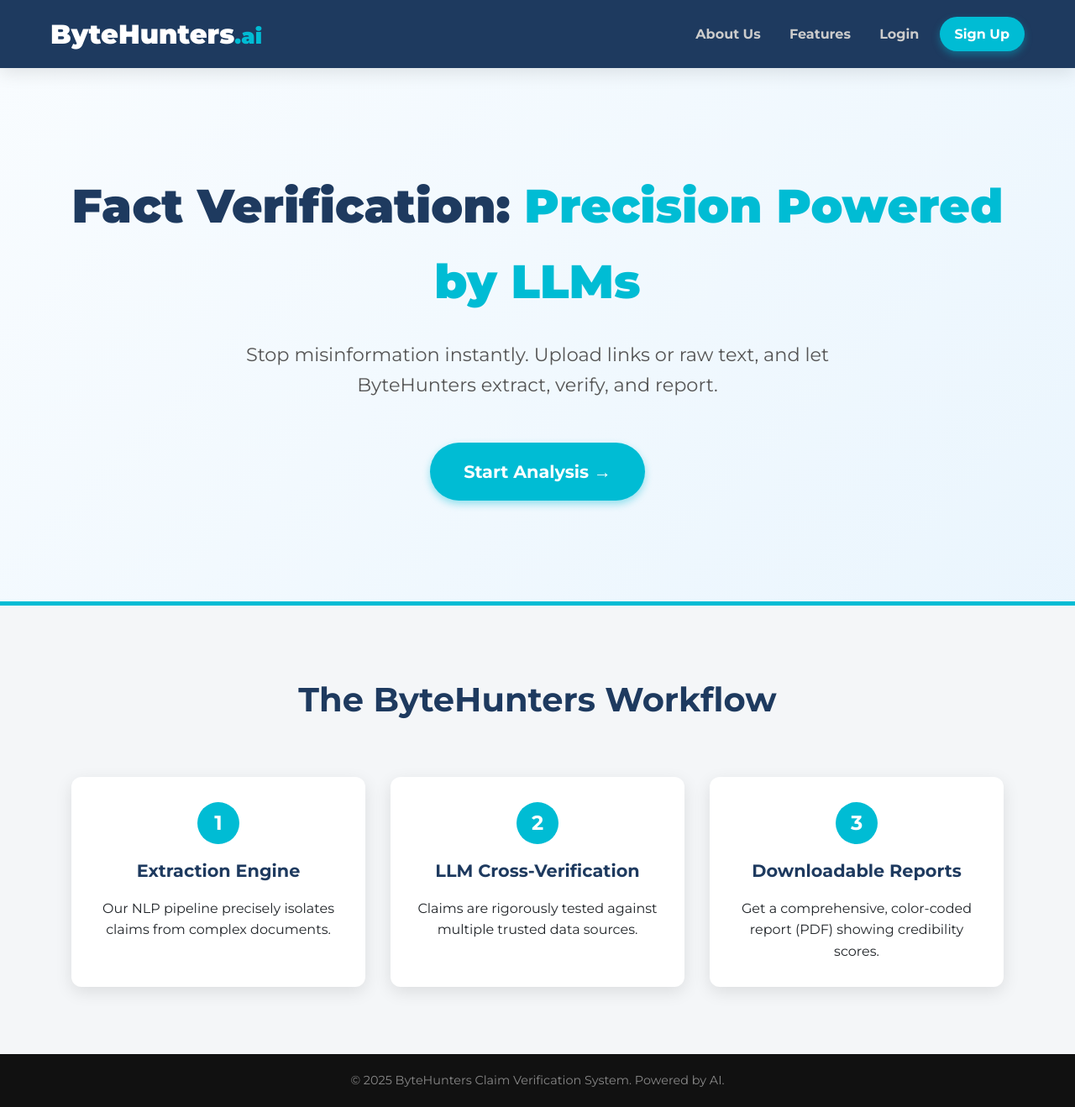
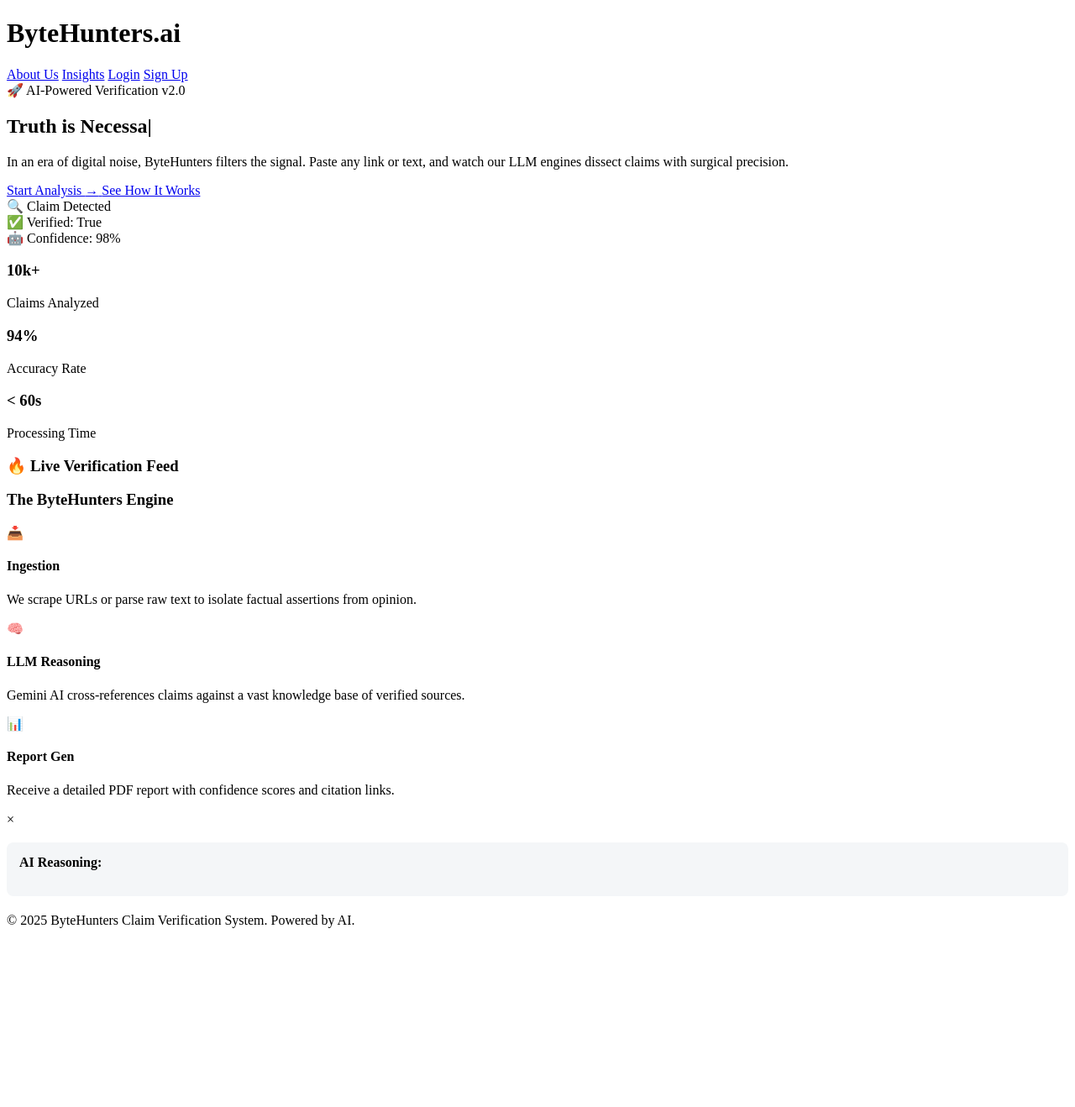
Before and after one commit to ASHISHAVHAD/ByteHunters, a Flask app: page / in a window 1280 px wide. Shown: the whole page at 84% size. After the commit the page ends 1105 px from the top, so only its background shows below. Run offline with Flask 3, Linux system fonts and the light colour scheme; data that the repository does not hold is empty; some libraries are stand-ins or nearby versions.

Commit message:
Some changes

```diff
--- a/Flask/app.py
+++ b/Flask/app.py
@@ -43,7 +43,40 @@ def load_user(user_id):
 
 @app.route('/')
 def home():
-    return render_template("index.html")
+    # Fetch last 10 reports
+    cursor = mysql.connection.cursor(MySQLdb.cursors.DictCursor)
+    cursor.execute("SELECT json_result, created_at FROM verification_history ORDER BY created_at DESC LIMIT 10")
+    recent_reports = cursor.fetchall()
+    cursor.close()
+
+    recent_claims = []
+    for report in recent_reports:
+        try:
+            # Parse JSON if it's stored as a string
+            data = report['json_result']
+            if isinstance(data, str):
+                data = json.loads(data)
+
+            # Check if claims exist
+            if data.get('claims') and isinstance(data['claims'], list):
+                # --- CHANGE IS HERE: Select up to the first 5 claims ---
+                top_claims = data['claims'][:5]
+
+                for claim in top_claims:
+                    recent_claims.append({
+                        'text': claim.get('claim_text'),
+                        'validity': claim.get('claim_validity'),
+                        'reasoning': claim.get('reasoning'),
+                        'confidence': claim.get('confidence'),
+                        'sources': claim.get('sources_cited', []),
+                        'date': report['created_at']
+                    })
+
+        except Exception as e:
+            print(f"Error parsing report: {e}")
+            continue
+
+    return render_template("index.html", recent_claims=recent_claims)
 
 @app.route('/signup', methods=['GET', 'POST'])
 def signup():
@@ -186,5 +219,72 @@ def delete_result(report_id):
 def about():
     return render_template("about.html")
 
+@app.route('/insights')
+def insights():
+    cursor = mysql.connection.cursor(MySQLdb.cursors.DictCursor)
+
+    # 1. Fetch all historical data (LIMIT to last 1000 for performance if needed)
+    cursor.execute("SELECT json_result, created_at FROM verification_history")
+    rows = cursor.fetchall()
+    cursor.close()
+
+    # 2. Process Data
+    total_claims = 0
+    validity_counts = {'True': 0, 'False': 0, 'Uncertain': 0}
+    category_stats = {} # {'Health': {'True': 5, 'False': 10}, ...}
+    scatter_data = []   # [{'x': confidence, 'y': avg_source_credibility, 'r': 5}]
+
+    for row in rows:
+        try:
+            data = row['json_result']
+            if isinstance(data, str):
+                data = json.loads(data)
+
+            claims = data.get('claims', [])
+            for claim in claims:
+                total_claims += 1
+
+                # A. Validity Counts
+                val = claim.get('claim_validity', 'Uncertain')
+                if val in validity_counts:
+                    validity_counts[val] += 1
+
+                # B. Category Stats
+                cat = claim.get('category', 'General').capitalize()
+                if cat not in category_stats:
+                    category_stats[cat] = {'True': 0, 'False': 0, 'Uncertain': 0}
+                if val in category_stats[cat]:
+                    category_stats[cat][val] += 1
+
+                # C. Scatter Data (Confidence vs Source Credibility)
+                sources = claim.get('sources_cited', [])
+                if sources:
+                    # Calculate average credibility of sources for this claim
+                    avg_cred = sum([s.get('source_credibility', 0) for s in sources]) / len(sources)
+                    scatter_data.append({
+                        'x': claim.get('confidence', 0),
+                        'y': int(avg_cred),
+                        'val': val # To color code dots
+                    })
+
+        except Exception as e:
+            continue
+
+    # Prepare Category Data for Chart.js (Top 5 categories)
+    # Sort categories by total activity
+    sorted_cats = sorted(category_stats.keys(), key=lambda k: sum(category_stats[k].values()), reverse=True)[:5]
+    cat_labels = sorted_cats
+    cat_true = [category_stats[k]['True'] for k in sorted_cats]
+    cat_false = [category_stats[k]['False'] for k in sorted_cats]
+
+    stats = {
+        'total': total_claims,
+        'validity': validity_counts,
+        'categories': {'labels': cat_labels, 'true': cat_true, 'false': cat_false},
+        'scatter': scatter_data
+    }
+
+    return render_template('insights.html', stats=stats)
+
 if __name__ == "__main__":
     app.run(debug=True)
--- a/Flask/static/css/style.css
+++ /dev/null
@@ -1,448 +0,0 @@
-:root {
-    --primary-color: #00bcd4;
-    --accent-color: #ff9800;
-    --background-light: #f4f6f8;
-    --background-dark: #1e3a5f;
-    --text-dark: #212529;
-    --text-light: #fff;
-    --shadow: 0 6px 20px rgba(0, 0, 0, 0.1);
-}
-
-* {
-    margin: 0;
-    padding: 0;
-    box-sizing: border-box;
-}
-
-body {
-    font-family: 'Montserrat', sans-serif;
-    line-height: 1.6;
-    color: var(--text-dark);
-    background-color: var(--background-light);
-}
-
-.container {
-    max-width: 1200px;
-    margin: 0 auto;
-    padding: 0 20px;
-}
-
-section {
-    padding: 80px 0;
-}
-
-.header {
-    background: var(--background-dark);
-    box-shadow: var(--shadow);
-    padding: 15px 0;
-    position: sticky;
-    top: 0;
-    z-index: 100;
-}
-
-.logo {
-    color: var(--text-light);
-    font-size: 2em;
-    font-weight: 900;
-}
-
-.logo-dot {
-    color: var(--primary-color);
-    font-weight: 900;
-    font-size: 0.8em;
-}
-
-.header .container {
-    display: flex;
-    justify-content: space-between;
-    align-items: center;
-}
-
-.header nav a {
-    text-decoration: none;
-    color: #ccc;
-    margin-left: 30px;
-    transition: color 0.3s;
-    font-weight: 600;
-}
-
-.header nav a:hover {
-    color: var(--primary-color);
-}
-
-.cta-button {
-    display: inline-block;
-    padding: 12px 25px;
-    background-color: var(--primary-color);
-    color: var(--text-light) !important;
-    text-decoration: none;
-    border-radius: 50px;
-    font-weight: 700;
-    transition: all 0.3s ease;
-    box-shadow: 0 4px 10px rgba(0, 188, 212, 0.4);
-}
-
-.cta-button.nav-button {
-    padding: 8px 18px;
-    margin-left: 20px;
-}
-
-.cta-button.large {
-    padding: 18px 40px;
-    font-size: 1.3em;
-}
-
-.cta-button:hover {
-    background-color: #0097a7;
-    transform: translateY(-3px);
-    box-shadow: 0 8px 15px rgba(0, 188, 212, 0.6);
-}
-
-/* --- Hero Section --- */
-
-@keyframes gradientAnimation {
-    0% { background-position: 0% 50%; }
-    50% { background-position: 100% 50%; }
-    100% { background-position: 0% 50%; }
-}
-
-.hero {
-    background: linear-gradient(-45deg, #e3f2fd, #ffffff, #e0f7fa);
-    background-size: 400% 400%;
-    animation: gradientAnimation 15s ease infinite;
-    text-align: center;
-    padding: 120px 0;
-    border-bottom: 5px solid var(--primary-color);
-}
-
-.hero h2 {
-    font-size: 3.5em;
-    color: var(--background-dark);
-    margin-bottom: 25px;
-    font-weight: 900;
-}
-
-.highlight {
-    color: var(--primary-color);
-}
-
-.hero .subtitle {
-    font-size: 1.4em;
-    color: #555;
-    max-width: 800px;
-    margin: 0 auto 50px;
-}
-
-.tiny-text {
-    margin-top: 20px;
-    font-style: italic;
-    color: #777;
-}
-
-
-.features-section h3 {
-    text-align: center;
-    font-size: 2.5em;
-    margin-bottom: 60px;
-    color: var(--background-dark);
-}
-
-.feature-grid {
-    display: flex;
-    gap: 30px;
-    justify-content: center;
-}
-
-.feature-card {
-    flex: 1;
-    max-width: 350px;
-    padding: 30px;
-    border-radius: 12px;
-    background: var(--text-light);
-    box-shadow: var(--shadow);
-    text-align: center;
-    transition: transform 0.4s ease, box-shadow 0.4s ease;
-}
-
-.feature-card:hover {
-    transform: translateY(-10px);
-    box-shadow: 0 15px 30px rgba(0, 0, 0, 0.15);
-}
-
-.icon-circle {
-    display: inline-block;
-    width: 50px;
-    height: 50px;
-    line-height: 50px;
-    border-radius: 50%;
-    background: var(--primary-color);
-    color: var(--text-light);
-    font-size: 1.5em;
-    font-weight: bold;
-    margin-bottom: 15px;
-}
-
-.feature-card h4 {
-    margin-bottom: 15px;
-    color: var(--background-dark);
-    font-size: 1.3em;
-}
-
-
-.tech-stack-section {
-    background-color: var(--background-dark);
-    color: var(--text-light);
-    text-align: center;
-}
-
-.tech-stack-section h3 {
-    font-size: 2.5em;
-    margin-bottom: 60px;
-    color: var(--primary-color);
-}
-
-.tech-grid {
-    display: flex;
-    justify-content: center;
-    gap: 40px;
-}
-
-.tech-item {
-    flex: 1;
-    max-width: 300px;
-    padding: 20px;
-    border: 1px solid rgba(255, 255, 255, 0.2);
-    border-radius: 8px;
-    transition: background-color 0.3s;
-}
-
-.tech-item h4 {
-    color: var(--accent-color);
-    margin-bottom: 10px;
-    font-family: 'Roboto Mono', monospace; /* Monospace font for tech feel */
-}
-
-.tech-item:hover {
-    background-color: rgba(0, 188, 212, 0.1);
-}
-
-.final-cta {
-    text-align: center;
-    padding: 100px 0;
-}
-
-.final-cta h3 {
-    font-size: 2.5em;
-    margin-bottom: 15px;
-    color: var(--background-dark);
-}
-
-.final-cta p {
-    font-size: 1.2em;
-    margin-bottom: 30px;
-    color: #555;
-}
-
-@keyframes bounce {
-    0%, 20%, 50%, 80%, 100% { transform: translateY(0); }
-    40% { transform: translateY(-10px); }
-    60% { transform: translateY(-5px); }
-}
-
-.bounce-animation {
-    animation: bounce 2s ease-in-out 3;
-}
-
-.scroll-reveal {
-    opacity: 0;
-    transform: translateY(20px);
-    transition: opacity 0.6s ease-out, transform 0.6s ease-out;
-}
-
-.scroll-reveal.scrolled {
-    opacity: 1;
-    transform: translateY(0);
-}
-
-.scroll-reveal.delay-1 { transition-delay: 0.1s; }
-.scroll-reveal.delay-2 { transition-delay: 0.2s; }
-.scroll-reveal.delay-3 { transition-delay: 0.3s; }
-.scroll-reveal.delay-4 { transition-delay: 0.4s; }
-.scroll-reveal.delay-5 { transition-delay: 0.5s; }
-.scroll-reveal.delay-6 { transition-delay: 0.6s; }
-.scroll-reveal.delay-7 { transition-delay: 0.7s; }
-.scroll-reveal.delay-8 { transition-delay: 0.8s; }
-.scroll-reveal.delay-9 { transition-delay: 0.9s; }
-.scroll-reveal.delay-10 { transition-delay: 1.0s; }
-.scroll-reveal.delay-11 { transition-delay: 0.3s; }
-
-
-.footer {
-    background-color: #111;
-    color: #888;
-    text-align: center;
-    padding: 20px 0;
-    font-size: 0.9em;
-}
-
-@media (max-width: 900px) {
-    .hero h2 {
-        font-size: 2.5em;
-    }
-    .feature-grid, .tech-grid {
-        flex-direction: column;
-        gap: 20px;
-    }
-    .feature-card, .tech-item {
-        max-width: 100%;
-    }
-}
-
-.results-wrapper {
-    background-color: #f8f9fa;
-    min-height: 90vh;
-    padding: 60px 0;
-}
-
-.results-header {
-    display: flex;
-    justify-content: space-between;
-    align-items: center;
-    margin-bottom: 40px;
-    flex-wrap: wrap;
-    gap: 20px;
-}
-
-.results-title h2 {
-    font-size: 2.5em;
-    color: var(--background-dark);
-    margin-bottom: 5px;
-}
-
-.results-title p {
-    color: #666;
-}
-
-.action-bar {
-    display: flex;
-    gap: 15px;
-}
-
-.claim-card {
-    background: white;
-    border-radius: 12px;
-    padding: 30px;
-    margin-bottom: 25px;
-    box-shadow: 0 4px 20px rgba(0,0,0,0.05);
-    transition: transform 0.2s ease, box-shadow 0.2s ease;
-    border-left: 6px solid #ccc;
-    position: relative;
-    overflow: hidden;
-}
-
-.claim-card:hover {
-    transform: translateY(-3px);
-    box-shadow: 0 8px 25px rgba(0,0,0,0.1);
-}
-
-.status-True { border-left-color: #2ed573; }
-.status-False { border-left-color: #ff4757; }
-.status-Uncertain { border-left-color: #ffa502; }
-
-.badge {
-    display: inline-block;
-    padding: 6px 12px;
-    border-radius: 50px;
-    color: white;
-    font-weight: 800;
-    font-size: 0.75em;
-    text-transform: uppercase;
-    letter-spacing: 0.5px;
-    margin-bottom: 15px;
-}
-
-.bg-True { background-color: #2ed573; box-shadow: 0 4px 10px rgba(46, 213, 115, 0.3); }
-.bg-False { background-color: #ff4757; box-shadow: 0 4px 10px rgba(255, 71, 87, 0.3); }
-.bg-Uncertain { background-color: #ffa502; box-shadow: 0 4px 10px rgba(255, 165, 2, 0.3); }
-
-
-.claim-text {
-    font-size: 1.4em;
-    font-weight: 700;
-    color: #2d3436;
-    margin-bottom: 15px;
-    line-height: 1.4;
-}
-
-.claim-meta {
-    display: flex;
-    align-items: center;
-    gap: 20px;
-    font-size: 0.9em;
-    color: #636e72;
-    margin-bottom: 20px;
-}
-
-.claim-reasoning {
-    background-color: #f1f2f6;
-    padding: 15px;
-    border-radius: 8px;
-    color: #2d3436;
-    font-style: italic;
-    margin-bottom: 20px;
-    border-left: 3px solid #dfe4ea;
-}
-
-
-.confidence-wrapper {
-    display: flex;
-    align-items: center;
-    gap: 10px;
-}
-
-.progress-track {
-    width: 100px;
-    height: 8px;
-    background-color: #e0e0e0;
-    border-radius: 4px;
-    overflow: hidden;
-}
-
-.progress-fill {
-    height: 100%;
-    background-color: var(--primary-color);
-    border-radius: 4px;
-}
-
-.sources-section {
-    border-top: 1px solid #eee;
-    padding-top: 15px;
-}
-
-.sources-title {
-    font-size: 0.85em;
-    text-transform: uppercase;
-    color: #b2bec3;
-    font-weight: 700;
-    margin-bottom: 10px;
-}
-
-.source-item {
-    font-size: 0.9em;
-    margin-bottom: 5px;
-    display: flex;
-    align-items: center;
-    gap: 8px;
-}
-
-.source-link {
-    color: var(--primary-color);
-    text-decoration: none;
-    font-weight: 600;
-    transition: color 0.2s;
-}
-
-.source-link:hover {
-    color: #008ba3;
-    text-decoration: underline;
-}
--- a/Flask/templates/base.html
+++ b/Flask/templates/base.html
@@ -14,7 +14,7 @@
             <h1 class="logo"><a href="{{ url_for('home') }}" style="text-decoration:none; color:inherit;">ByteHunters<span class="logo-dot">.ai</span></a></h1>
             <nav>
                 <a href="{{ url_for('about') }}">About Us</a>
-                <a href="{{ url_for('home') }}#features">Features</a>
+                <a href="{{ url_for('insights') }}">Insights</a>
 
                 {% if current_user.is_authenticated %}
                     <a href="{{ url_for('dashboard') }}">Dashboard</a>
--- a/Flask/templates/index.html
+++ b/Flask/templates/index.html
@@ -2,41 +2,178 @@
 
 {% block content %}
 
-    <section class="hero">
-        <div class="container">
-            <div class="hero-content">
-                <h2 class="scroll-reveal delay-1">Fact Verification: <span class="highlight">Precision Powered by LLMs</span></h2>
-                <p class="subtitle scroll-reveal delay-2">
-                    Stop misinformation instantly. Upload links or raw text, and let ByteHunters extract, verify, and report.
+<!-- HERO SECTION -->
+<section class="hero-wrapper">
+    <!-- Animated Background Blobs -->
+    <div class="blob blob-1"></div>
+    <div class="blob blob-2"></div>
+    <div class="blob blob-3"></div>
+    <div class="glass-overlay"></div>
+
+    <div class="container hero-container">
+        <div class="hero-text">
+            <div class="badge-pill" data-aos="fade-down">🚀 AI-Powered Verification v2.0</div>
+            <h1 data-aos="fade-up" data-aos-delay="100">
+                Truth is <span id="typed-text" class="highlight-text"></span>
+            </h1>
+            <p class="hero-sub" data-aos="fade-up" data-aos-delay="200">
+                In an era of digital noise, ByteHunters filters the signal.
+                Paste any link or text, and watch our LLM engines dissect claims with surgical precision.
             </p>
 
-                <a href="{{ url_for('input_page') }}" class="cta-button primary large scroll-reveal delay-3">
-                    Start Analysis &rarr;
+            <div class="hero-buttons" data-aos="fade-up" data-aos-delay="300">
+                <a href="{{ url_for('input_page') }}" class="cta-button primary glow-effect">
+                    Start Analysis <span class="arrow">→</span>
                 </a>
+                <a href="#how-it-works" class="cta-button secondary">
+                    See How It Works
+                </a>
+            </div>
+        </div>
+
+        <!-- Abstract Visual / Dashboard Preview -->
+        <div class="hero-visual" data-aos="zoom-in" data-aos-delay="400">
+            <div class="floating-card card-1">
+                <span>🔍 Claim Detected</span>
+                <div class="mini-loader"></div>
+            </div>
+            <div class="floating-card card-2">
+                <span>✅ Verified: True</span>
+            </div>
+            <div class="floating-card card-3">
+                <span>🤖 Confidence: 98%</span>
+            </div>
         </div>
     </div>
 </section>
 
-    <section id="features" class="features-section">
+<!-- STATS BAR -->
+<div class="stats-bar">
+    <div class="container stats-grid">
+        <div class="stat-item" data-aos="fade-up">
+            <h3>10k+</h3>
+            <p>Claims Analyzed</p>
+        </div>
+        <div class="stat-item" data-aos="fade-up" data-aos-delay="100">
+            <h3>94%</h3>
+            <p>Accuracy Rate</p>
+        </div>
+        <div class="stat-item" data-aos="fade-up" data-aos-delay="200">
+            <h3>&lt; 60s</h3>
+            <p>Processing Time</p>
+        </div>
+    </div>
+</div>
+
+<!-- RECENT ACTIVITY TICKER (Your Existing Ticker) -->
+<section class="ticker-section">
     <div class="container">
-            <h3 class="scroll-reveal">The ByteHunters Workflow</h3>
+        <h3 class="section-title" data-aos="fade-up">🔥 Live Verification Feed</h3>
+    </div>
+    <div class="ticker-wrap">
+        <div class="ticker-track">
+            {% for i in range(2) %}
+                {% for claim in recent_claims %}
+                <div class="ticker-card status-{{ claim.validity }}">
+                    <div class="ticker-header">
+                        <span class="badge bg-{{ claim.validity }}">{{ claim.validity }}</span>
+                        <span class="ticker-conf">{{ claim.confidence }}% Conf.</span>
+                    </div>
+                    <p class="ticker-text">"{{ claim.text[:80] }}..."</p>
+                    <button class="ticker-btn" onclick='openModal({{ claim|tojson|forceescape }})'>View Details</button>
+                </div>
+                {% endfor %}
+            {% endfor %}
+        </div>
+    </div>
+</section>
+
+<!-- HOW IT WORKS (Cards) -->
+<section id="how-it-works" class="features-section">
+    <div class="container">
+        <h3 class="section-title" data-aos="fade-up">The ByteHunters Engine</h3>
         <div class="feature-grid">
-                <div class="feature-card scroll-reveal delay-5">
-                    <div class="icon-circle">1</div>
-                    <h4>Extraction Engine</h4>
-                    <p>Our NLP pipeline precisely isolates claims from complex documents.</p>
+            <!-- Card 1 -->
+            <div class="glass-card" data-aos="flip-left">
+                <div class="icon-box">📥</div>
+                <h4>Ingestion</h4>
+                <p>We scrape URLs or parse raw text to isolate factual assertions from opinion.</p>
             </div>
-                <div class="feature-card scroll-reveal delay-6">
-                    <div class="icon-circle">2</div>
-                    <h4>LLM Cross-Verification</h4>
-                    <p>Claims are rigorously tested against multiple trusted data sources.</p>
+            <!-- Card 2 -->
+            <div class="glass-card" data-aos="flip-left" data-aos-delay="100">
+                <div class="icon-box">🧠</div>
+                <h4>LLM Reasoning</h4>
+                <p>Gemini AI cross-references claims against a vast knowledge base of verified sources.</p>
             </div>
-                <div class="feature-card scroll-reveal delay-7">
-                    <div class="icon-circle">3</div>
-                    <h4>Downloadable Reports</h4>
-                    <p>Get a comprehensive, color-coded report (PDF) showing credibility scores.</p>
+            <!-- Card 3 -->
+            <div class="glass-card" data-aos="flip-left" data-aos-delay="200">
+                <div class="icon-box">📊</div>
+                <h4>Report Gen</h4>
+                <p>Receive a detailed PDF report with confidence scores and citation links.</p>
             </div>
         </div>
     </div>
 </section>
+
+<!-- MODAL (Keep your existing modal code here) -->
+<div id="factModal" class="modal">
+    <div class="modal-content">
+        <span class="close-btn" onclick="closeModal()">&times;</span>
+        <div id="modal-badge" class="badge" style="margin-bottom: 15px; display:inline-block;"></div>
+        <h3 id="modal-text" style="margin-bottom: 15px; color: #333;"></h3>
+        <div style="background: #f4f6f8; padding: 15px; border-radius: 8px; margin-bottom: 20px;">
+            <strong>AI Reasoning:</strong>
+            <p id="modal-reasoning" style="margin-top: 5px; color: #555;"></p>
+        </div>
+        <div id="modal-sources"></div>
+    </div>
+</div>
+
+<!-- SCRIPTS -->
+<!-- 1. AOS Library (Scroll Animations) -->
+<link href="https://unpkg.com/aos@2.3.1/dist/aos.css" rel="stylesheet">
+<script src="https://unpkg.com/aos@2.3.1/dist/aos.js"></script>
+<!-- 2. Typed.js (Typing Effect) -->
+<script src="https://unpkg.com/typed.js@2.0.16/dist/typed.umd.js"></script>
+
+<script>
+    // Initialize Animate On Scroll
+    AOS.init({
+        duration: 800,
+        once: true,
+        offset: 100
+    });
+
+    // Initialize Typing Effect
+    var typed = new Typed('#typed-text', {
+        strings: ['Power.', 'Transparency.', 'Necessary.', 'ByteHunters.'],
+        typeSpeed: 50,
+        backSpeed: 30,
+        backDelay: 2000,
+        loop: true
+    });
+
+    // Modal Scripts (Same as before)
+    const modal = document.getElementById("factModal");
+    function openModal(claim) {
+        document.getElementById("modal-text").innerText = claim.text;
+        document.getElementById("modal-reasoning").innerText = claim.reasoning;
+        const badge = document.getElementById("modal-badge");
+        badge.innerText = claim.validity;
+        badge.className = `badge bg-${claim.validity}`;
+        const sourceDiv = document.getElementById("modal-sources");
+        sourceDiv.innerHTML = "<strong>Verified Sources:</strong>";
+        if(claim.sources && claim.sources.length > 0){
+            claim.sources.forEach(src => {
+                sourceDiv.innerHTML += `<div style="margin-top: 5px; font-size: 0.9em;">🔗 <a href="${src.source_link}" target="_blank" style="color: #00bcd4;">${src.source_name}</a></div>`;
+            });
+        } else {
+            sourceDiv.innerHTML += "<p style='color:#888;'>No web sources linked.</p>";
+        }
+        modal.style.display = "flex";
+    }
+    function closeModal() { modal.style.display = "none"; }
+    window.onclick = function(e) { if (e.target == modal) modal.style.display = "none"; }
+</script>
+
 {% endblock %}
--- a/Flask/utils/llm_api.py
+++ b/Flask/utils/llm_api.py
@@ -23,7 +23,7 @@ def verify_claims_with_gemini(text):
         types.Content(
             role="user",
             parts=[
-                types.Part.from_text(text="""Extract claims from this text and verify them. classify each claim in one of the following ways: True, False or Uncertain. Search internet for evidence supporting or opposing the claim. Return the response in JSON format. In json object return claim text, claim validity, sources used for verifying claim, confidence on verdict(range 1 to 100), category of claim (health, finance, sports, etc.). For each source provide source name, url, text from source used for verification, source credibility(range 0-100).  Also provide some reasoning to justify your verdict."""),
+                types.Part.from_text(text="""Extract claims from this text and verify them. classify each claim in one of the following ways: True, False or Uncertain. Search internet for evidence supporting or opposing the claim. Return the response in JSON format. In json object return claim text, claim validity, sources used for verifying claim, confidence on verdict(range 1 to 100), category of claim (health, finance, sports, etc.). For each source provide source name, url, text from source used for verification, source credibility(range 0-100).  Also provide some reasoning to justify your verdict. Do not provide broken links for sources."""),
                 types.Part.from_text(text=f"{text}"),
             ],
         ),
```
Also changed, not shown: Flask/static/images/member3.jpg (added), 1 other file. Lines whose indentation alone changed are shown as unchanged.
